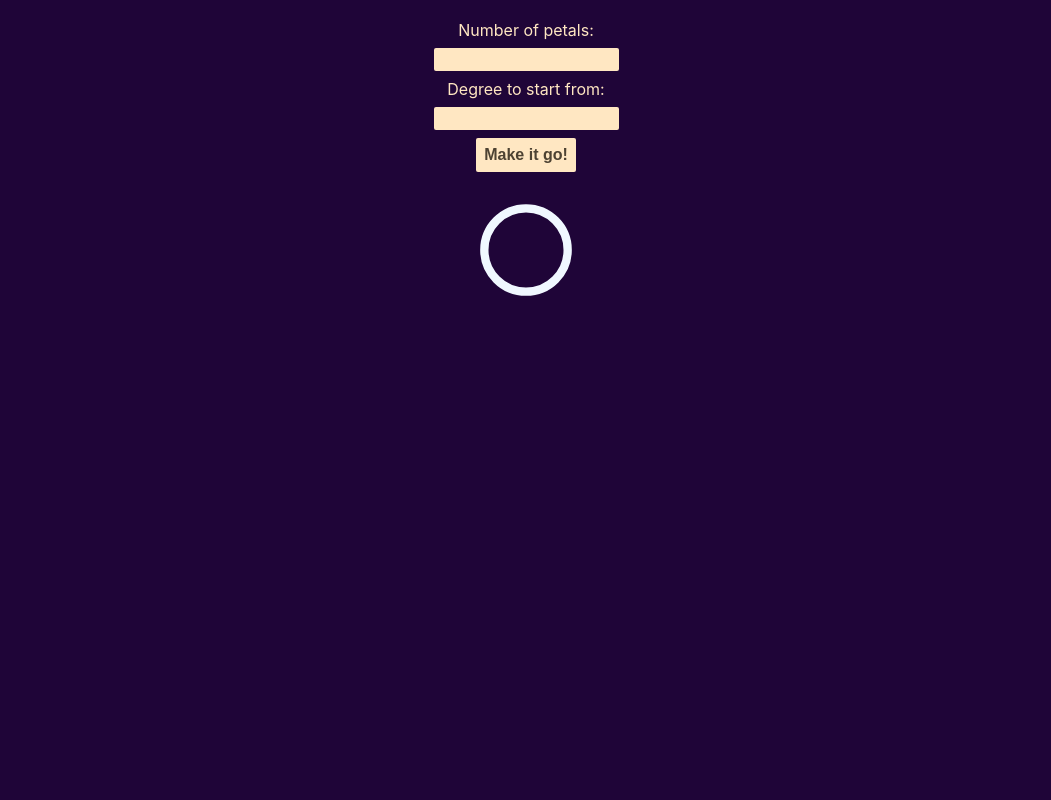
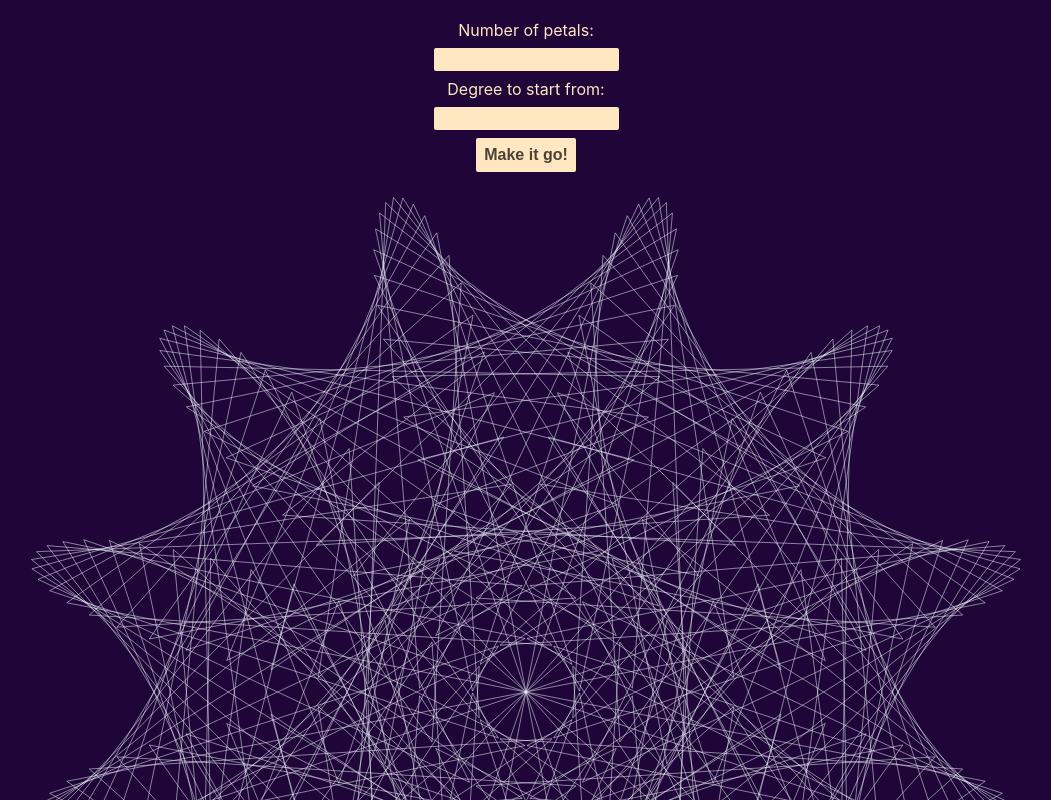
Before and after one commit to snschroeder/maurer-rose, a React (Create React App) app: page / in a window 1280 px wide. Shown: the top 800 px of the page, without its empty margins (114-1165 px from the left). Built offline with nearby package versions, Linux system fonts and the light colour scheme.

Commit message:
displays basic Maurer Rose, allows for some user adjustment

```diff
--- a/src/App.tsx
+++ b/src/App.tsx
@@ -1,12 +1,10 @@
 import React from 'react';
 import Selector from './Components/Selector/Selector';
-import MaurerRose from './Components/MaurerRose/MaurerRose';
 
 function App() {
   return (
     <div className="App">
       <Selector />
-      <MaurerRose />
     </div>
   );
 }
--- a/src/Components/MaurerRose/MaurerRose.css
+++ b/src/Components/MaurerRose/MaurerRose.css
@@ -1,12 +1,8 @@
 .maurer-rose {
-  padding: 20px;
-  width: 100px;
-  height: 100px;
-  margin: 0 auto;
 }
 
 polygon, polyline, circle {
   fill: none;
   stroke: aliceblue;
-  stroke-width: 1;
+  stroke-width: .2;
 }
--- a/src/Components/MaurerRose/MaurerRose.tsx
+++ b/src/Components/MaurerRose/MaurerRose.tsx
@@ -1,38 +1,37 @@
-import React, { useState } from 'react';
+import React, { useState, useEffect } from 'react';
 import './MaurerRose.css';
 
 export default function MaurerRose(props: any) {
-  const [sequence, setSequence] = useState([]);
+  const [sequence, setSequence] = useState('');
   const [drawSpd, setDrawSpd] = useState(5);
   const { petals, degrees } = props;
 
   const buildSequence = (petals: number, degrees: number) => {
-
+    let sequence:string = '';
+    let DEGREE_TO_RADIANS = Math.PI / 180
+    for (let i:number = 0; i < 361; i += 1) {
+      let k:number = i * degrees;
+      let r: number = 200 * Math.sin(((petals * k) * DEGREE_TO_RADIANS));
+      let x:number = r * Math.cos(k * DEGREE_TO_RADIANS);
+      let y:number = r * Math.sin(k * DEGREE_TO_RADIANS);
+      sequence = (`${sequence} ${x},${y},`)
+    }
+    return sequence
   }
 
-  const playSequence = () => {
-
-  }
-
-  const arrayX = [0, 50, 100, 150]
-  const arrayY = [0, 14, 90, 20]
-
-  // const points = '0,5 50,30 100,-5 150,-10 200,15 250,-15 300,20 350,5 400,8 450,-12 500,-20 550,2 600,3 650,-5 700,8 750,-2 800,22 850,-30 900,-15 950,-35 1000,-20'
-
-  // const points = "0, 0, 10, -10, -10, -10, 0, 0, -5, 10, 0, 0, 5, 10"
-
-  //0, 0, 10, 10, -10, 10, -10, 10, 10, -10
-
-  const points = '0, -4, 10, 5, 20, -9, 30, 19, 40, -17'
+  useEffect(() => {
+    setSequence(buildSequence(petals, degrees))
+  },[petals, degrees])
 
   return (
     <section className="maurer-rose">
-      <svg x="0px" y="0px" viewBox="-6, -6, 12, 12">
-        {/* <polyline points={points} /> */}
-        <circle r="5" />
-        {/* <polygon
-          points={points}
-        /> */}
+      <svg
+        version="1.1"
+        xmlns="http://www.w3.org/2000/svg"
+        viewBox={`-200 -200 400 400`}
+        preserveAspectRatio="none"
+      >
+        <polyline points={sequence} />
       </svg>
     </section>
   )
@@ -46,4 +45,9 @@ export default function MaurerRose(props: any) {
     Walker then walks to next point (sin(n*2d), 2d)
     Walker then walks to next point (sin(n*3d), 3d)
     This continues until (sin(n *359d), 359d) connects with (sin(n*360d)360d),
+
+
+    https://css-tricks.com/scale-svg/
+
+    https://medium.com/trbl/representing-dynamic-data-using-react-and-svg-part-one-84c8ed1737c7
 */
--- a/src/Components/Selector/Selector.tsx
+++ b/src/Components/Selector/Selector.tsx
@@ -3,8 +3,8 @@ import MaurerRose from '../MaurerRose/MaurerRose'
 import './Selector.css';
 
 export default function Selector() {
-  const [petals, setPetals] = useState(2);
-  const [degrees, setDegrees] = useState(0);
+  const [petals, setPetals] = useState(6);
+  const [degrees, setDegrees] = useState(71);
 
   const handlePetalsChange = (e: any) => {
     setPetals(e.target.value);
@@ -44,6 +44,10 @@ export default function Selector() {
 
         <button type="submit" className="selector-button">Make it go!</button>
       </form>
+      <MaurerRose
+        petals={petals}
+        degrees={degrees}
+      />
     </section>
   )
 }
```
